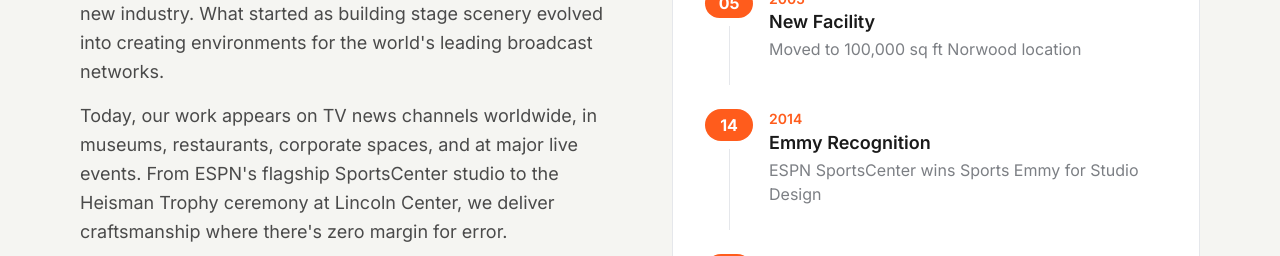
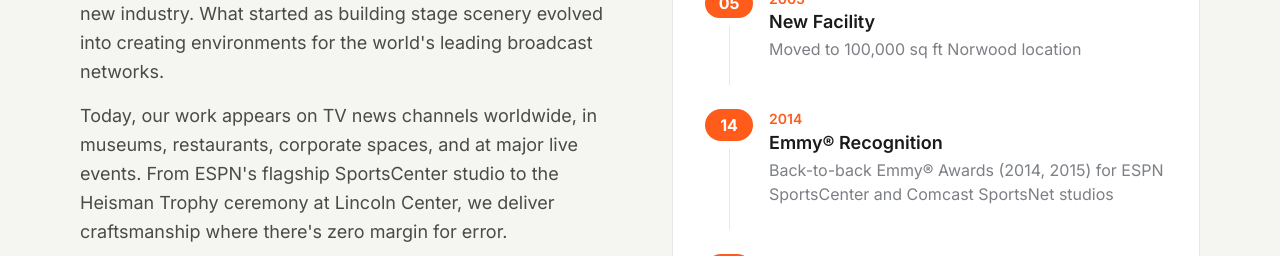
Before and after one commit to johnsmith1879/mystic-demo, a Next.js app: page /about in a window 1280 px wide. Shown: the part 1500-1756 px from the top of the page. Built offline with nearby package versions, Linux system fonts and the light colour scheme.

Commit message:
Update timeline: add both Emmy Awards (2014, 2015) in single entry

```diff
--- a/src/app/about/page.tsx
+++ b/src/app/about/page.tsx
@@ -23,7 +23,7 @@ const timeline = [
   { year: "1989", title: "Founded", description: "Started by theatre professionals to build stage scenery" },
   { year: "1995", title: "Broadcast Expansion", description: "First major TV studio project" },
   { year: "2005", title: "New Facility", description: "Moved to 100,000 sq ft Norwood location" },
-  { year: "2014", title: "Emmy Recognition", description: "ESPN SportsCenter wins Sports Emmy for Studio Design" },
+  { year: "2014", title: "Emmy® Recognition", description: "Back-to-back Emmy® Awards (2014, 2015) for ESPN SportsCenter and Comcast SportsNet studios" },
   { year: "2019", title: "National Stage", description: "Presidential Debate stage, CCTV 13 Award, industry acclaim" },
   { year: "2025", title: "New Chapter", description: "Rebrand to Mystic Custom Fabrication" },
 ];
```
